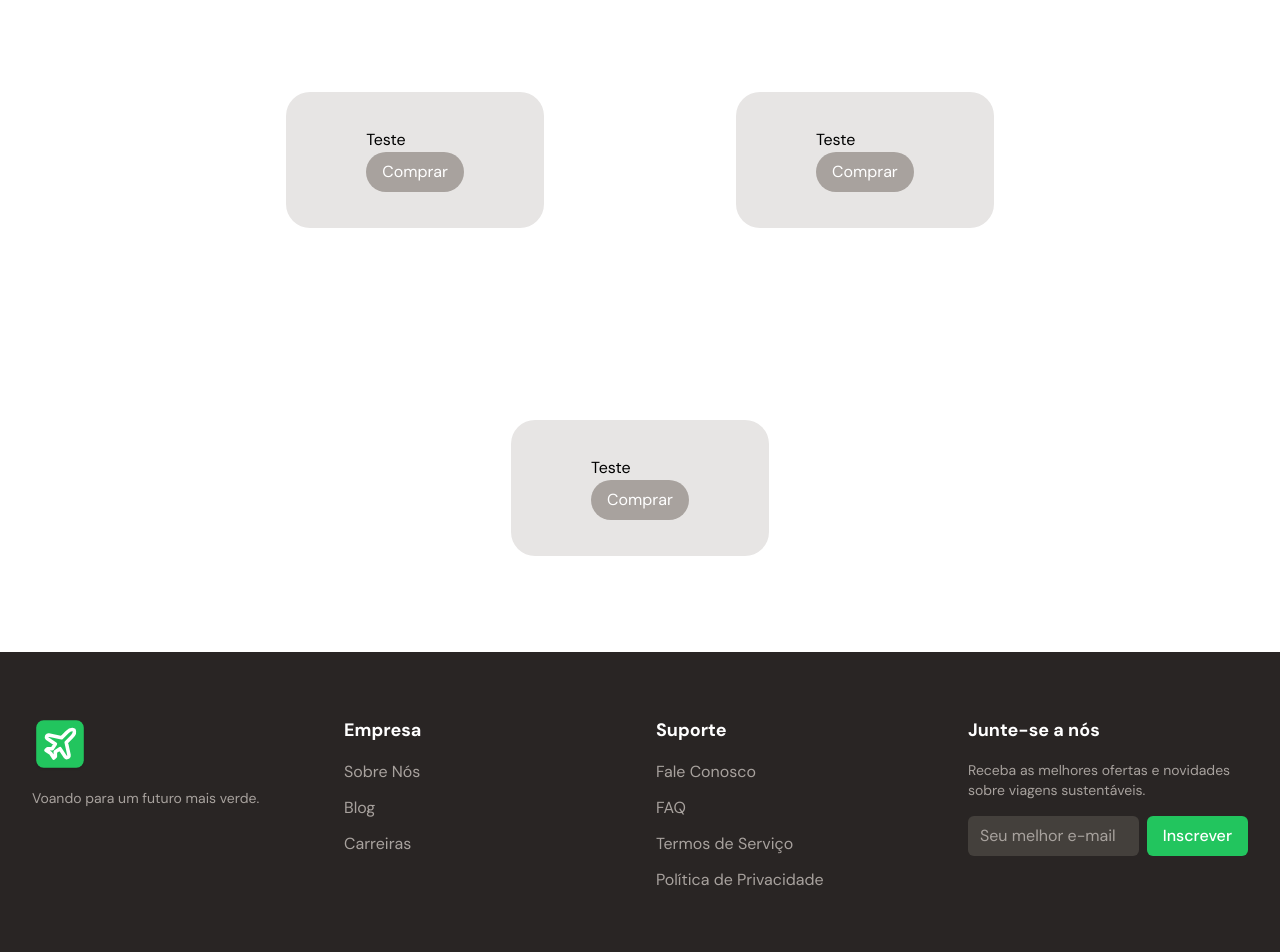
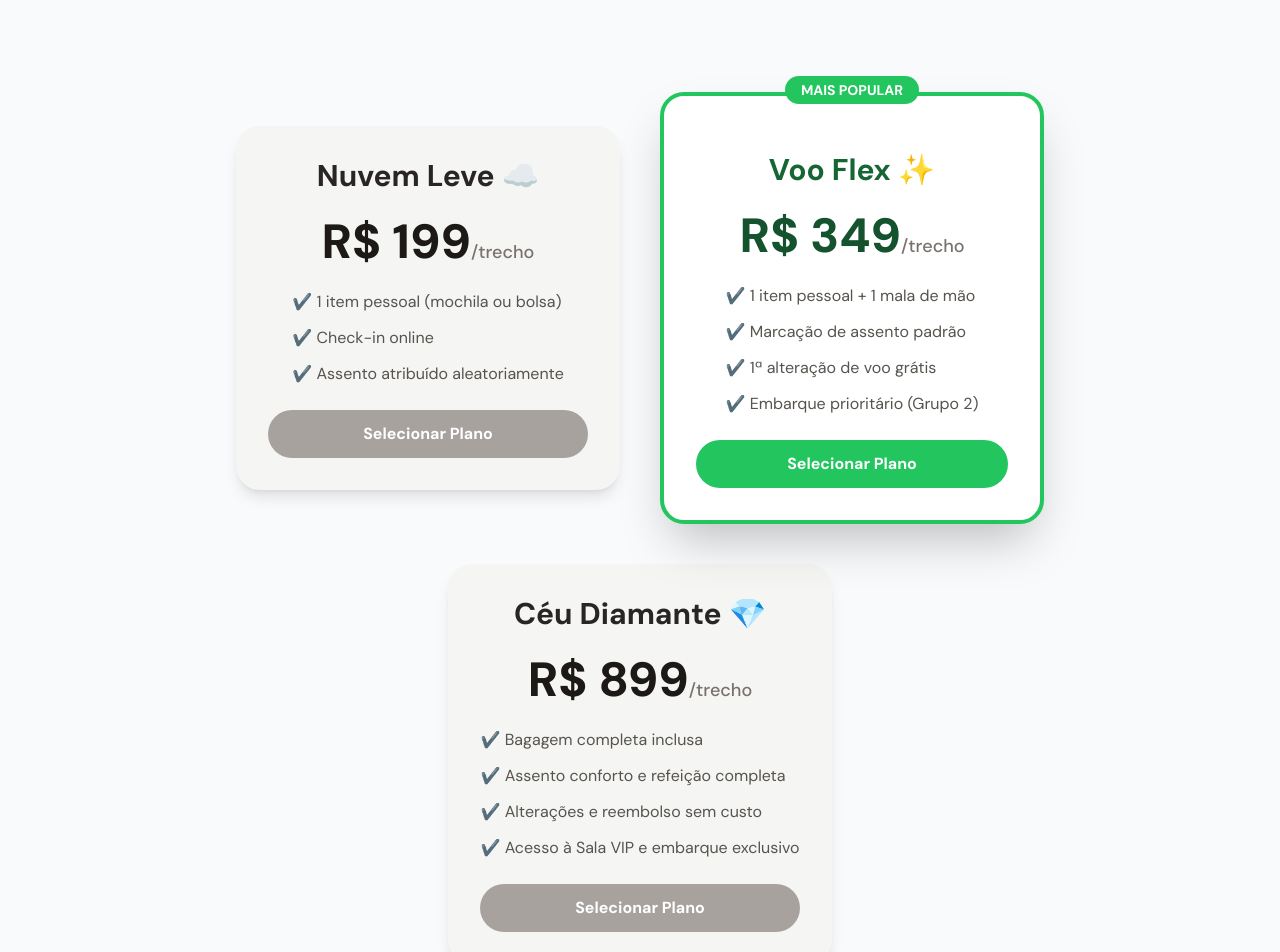
Before and after one commit to Gemellix2322/Green-Flights-Landing-Page, a Next.js app: page / in a window 1280 px wide. Shown: the part 1780-2732 px from the top of the page. Built offline with nearby package versions, Linux system fonts and the light colour scheme.

Commit message:
planos precos

```diff
--- a/src/app/page.tsx
+++ b/src/app/page.tsx
@@ -31,9 +31,9 @@ export default function Home() {
   const [hoveredLink, setHoveredLink] = useState<string | null>(null);
 
   return (
-    <main>
+    <main className="bg-gray-50">
       <nav className="sticky top-0 z-50 w-full flex items-center justify-between p-4 bg-white shadow-md">
-        <div className="mx-auto flex w-full max-w-screen-2xl items-center justify-between">
+        <div className="mx-auto flex w-full max-w-screen-2xl items-center justify-between ">
           <Link href={"/"}>
             <Image className="h-14 w-14" src={logoSvg} alt="Logo marca da Green Flights" />
           </Link>
@@ -67,7 +67,7 @@ export default function Home() {
           </div>
         </div>
       </nav>
-      <section id="green" className="p-8 mx-auto flex w-full h-screen max-w-screen-2xl flex-col mt-24" style={{ height: 'calc(80vh)' }}>
+      <section id="green" className="p-8 mx-auto flex w-full h-screen max-w-screen-2xl flex-col mt-24 " style={{ height: 'calc(80vh)' }}>
         <div className="flex max-w-screen-xl items-center justify-between mx-auto">
           <div>
             <Typewriter
@@ -91,7 +91,7 @@ export default function Home() {
       <section id="sobre">
         <AboutUs/>
       </section>
-      <section id='preços'>
+      <section id='precos'>
           <Prices/>
       </section>
       <section id='footer'>
--- a/src/components/sections/aboutUs.tsx
+++ b/src/components/sections/aboutUs.tsx
@@ -7,7 +7,7 @@ import Typewriter from "../animations/Typewriter"
 
 export default function AboutUs() {
 
-    const text = [{text: " Na Green Flights, nossa missão é revolucionar o seu jeito de viajar. Acreditamos que explorar o mundo não precisa ser complicado nem caro. Usamos tecnologia de ponta para encontrar as melhores tarifas e rotas, simplificando todo o processo de planejamento para você. Mais do que apenas voos, promovemos um turismo mais sustentável, para que você possa criar memórias inesquecíveis enquanto cuida do nosso planeta."}]
+    const text = [{text: "  Na Green Flights, nossa missão é revolucionar o seu jeito de viajar. Acreditamos que explorar o mundo não precisa ser complicado nem caro. Usamos tecnologia de ponta para encontrar as melhores tarifas e rotas, simplificando todo o processo de planejamento para você. Mais do que apenas voos, promovemos um turismo mais sustentável, para que você possa criar memórias inesquecíveis enquanto cuida do nosso planeta."}]
 
     return (
         <div className="w-full bg-green-50 py-24 px-8 flex flex-wrap items-center justify-center min-h-screen gap-x-16 gap-10">
@@ -21,9 +21,9 @@ export default function AboutUs() {
                 <Image className="max-w-lg" src={aboutSvg} alt="Pessoas planejando" />
             </motion.div>
 
-            <div>
+            <div className="flex-col items-center flex text-center">
             <motion.div
-                className="flex max-w-2xl flex-col items-center gap-y-8"
+                className="flex max-w-2xl gap-y-8"
                 initial={{ opacity: 0, y: 50 }}
                 whileInView={{ opacity: 1, y: 0 }}
                 transition={{ duration: 0.8, delay: 0.2 }}
@@ -33,7 +33,7 @@ export default function AboutUs() {
                     Viajar pode ser fácil, acessível e <span className="text-green-500">consciente.</span>
                 </h2>
                 </motion.div>
-                <Typewriter parts={text} className="max-w-4xl text-center text-lg text-stone-600"/>
+                <Typewriter parts={text} className="max-w-4xl text-lg text-stone-600"/>
             </div>
         </div>
     )
--- a/src/components/sections/prices.tsx
+++ b/src/components/sections/prices.tsx
@@ -1,18 +1,53 @@
 export default function Prices() {
-    return(
-        <div className="w-full py-24 px-20 flex flex-wrap gap-48 justify-center">
-            <div className="bg-stone-200 rounded-3xl py-9 px-20">
-                <p>Teste</p>
-                <button className="bg-stone-400 text-white hover:text-black hover:bg-green-500 transition-colors px-4 py-2 rounded-full">Comprar</button>
+    return (
+        // Container principal com um fundo suave e centralização dos itens
+        <div className="w-full min-h-screen bg-gray-50 py-24 px-8 flex flex-wrap gap-10 justify-center items-center">
+
+            {/* --- Plano Básico: Nuvem Leve --- */}
+            <div className="bg-stone-100 rounded-3xl p-8 flex flex-col items-center text-center w-full max-w-sm space-y-6 shadow-lg transition-transform hover:scale-105">
+                <h2 className="text-3xl font-bold text-stone-800">Nuvem Leve ☁️</h2>
+                <p className="text-5xl font-extrabold text-stone-900">R$ 199<span className="text-lg font-medium text-stone-500">/trecho</span></p>
+                <ul className="space-y-3 text-stone-600 text-left">
+                    <li>✔️ 1 item pessoal (mochila ou bolsa)</li>
+                    <li>✔️ Check-in online</li>
+                    <li>✔️ Assento atribuído aleatoriamente</li>
+                </ul>
+                <button className="w-full bg-stone-400 text-white font-bold hover:bg-green-500 transition-colors px-6 py-3 rounded-full mt-4">
+                    Selecionar Plano
+                </button>
             </div>
-            <div className="bg-stone-200 rounded-3xl py-9 px-20">
-                <p>Teste</p>
-                <button className="bg-stone-400 text-white hover:text-black hover:bg-green-500 transition-colors px-4 py-2 rounded-full">Comprar</button>
+
+            {/* --- Plano Popular: Voo Flex --- */}
+            <div className="bg-white rounded-3xl p-8 flex flex-col items-center text-center w-full max-w-sm space-y-6 shadow-2xl border-4 border-green-500 relative transition-transform hover:scale-105">
+                <div className="absolute -top-5 bg-green-500 text-white text-sm font-bold px-4 py-1 rounded-full">MAIS POPULAR</div>
+                <h2 className="text-3xl font-bold text-green-800">Voo Flex ✨</h2>
+                <p className="text-5xl font-extrabold text-green-900">R$ 349<span className="text-lg font-medium text-stone-500">/trecho</span></p>
+                <ul className="space-y-3 text-stone-600 text-left">
+                    <li>✔️ 1 item pessoal + 1 mala de mão</li>
+                    <li>✔️ Marcação de assento padrão</li>
+                    <li>✔️ 1ª alteração de voo grátis</li>
+                    <li>✔️ Embarque prioritário (Grupo 2)</li>
+                </ul>
+                <button className="w-full bg-green-500 text-white font-bold hover:bg-green-600 transition-colors px-6 py-3 rounded-full mt-4">
+                    Selecionar Plano
+                </button>
             </div>
-            <div className="bg-stone-200 rounded-3xl  py-9 px-20">
-                <p>Teste</p>
-                <button className="bg-stone-400 text-white hover:text-black hover:bg-green-500 transition-colors px-4 py-2 rounded-full">Comprar</button>
+
+            {/* --- Plano Premium: Céu Diamante --- */}
+            <div className="bg-stone-100 rounded-3xl p-8 flex flex-col items-center text-center w-full max-w-sm space-y-6 shadow-lg transition-transform hover:scale-105">
+                <h2 className="text-3xl font-bold text-stone-800">Céu Diamante 💎</h2>
+                <p className="text-5xl font-extrabold text-stone-900">R$ 899<span className="text-lg font-medium text-stone-500">/trecho</span></p>
+                <ul className="space-y-3 text-stone-600 text-left">
+                    <li>✔️ Bagagem completa inclusa</li>
+                    <li>✔️ Assento conforto e refeição completa</li>
+                    <li>✔️ Alterações e reembolso sem custo</li>
+                    <li>✔️ Acesso à Sala VIP e embarque exclusivo</li>
+                </ul>
+                <button className="w-full bg-stone-400 text-white font-bold hover:bg-green-500 transition-colors px-6 py-3 rounded-full mt-4">
+                    Selecionar Plano
+                </button>
             </div>
+
         </div>
     )
 }
```
Also changed, not shown: src/components/sections/footer.tsx (renamed from src/components/sections/footer.jsx).
